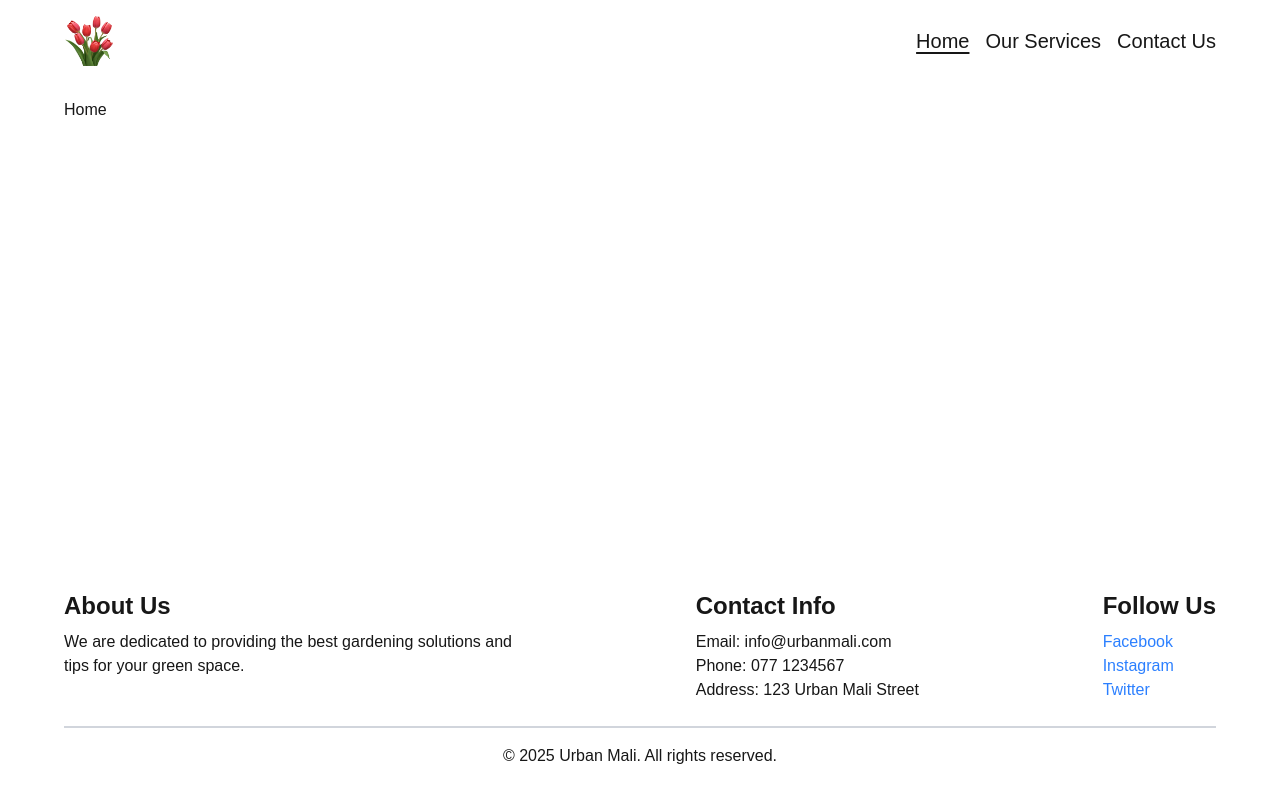
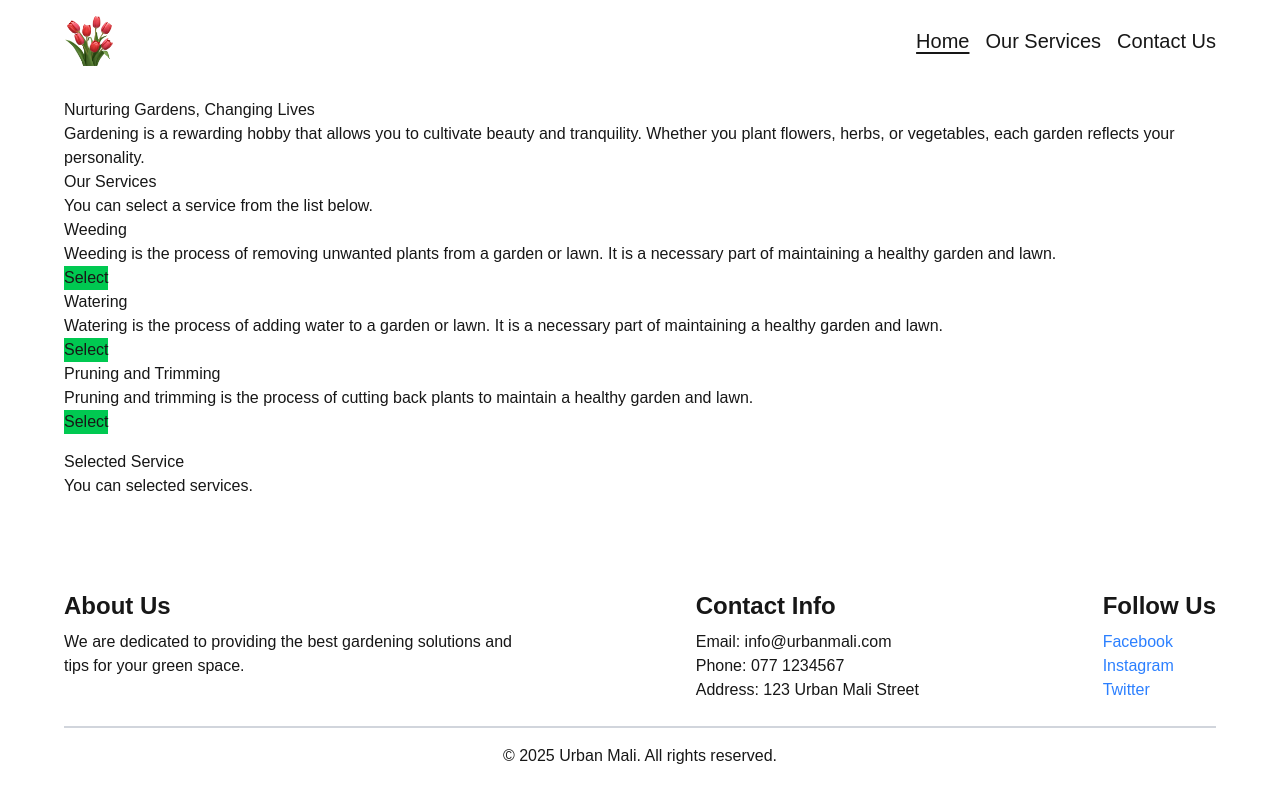
Before and after one commit to Vineethaveerapu/testing-jest, a Next.js app: page / in a window 1280 px wide. Built offline with nearby package versions, Linux system fonts and the light colour scheme.

Commit message:
add service

```diff
--- a/src/app/our-services/page.tsx
+++ /dev/null
@@ -1,12 +0,0 @@
-export const metadata = {
-  title: 'Our Services',
-  description: 'Our Services page',
-};
-
-export default function Page() {
-  return (
-    <div>
-      <h1>Our Services</h1>
-    </div>
-  );
-}
--- a/src/app/page.tsx
+++ b/src/app/page.tsx
@@ -1,12 +1,74 @@
-export const metadata = {
-  title: 'Home',
-  description: 'Home page',
-};
+'use client';
+import ServiceList from '@/components/ServiceList';
+import { useState } from 'react';
+
+export interface Service {
+  id: number;
+  title: string;
+  description: string;
+}
+
+export const ourServices: Service[] = [
+  {
+    id: 1,
+    title: 'Weeding',
+    description:
+      'Weeding is the process of removing unwanted plants from a garden or lawn. It is a necessary part of maintaining a healthy garden and lawn.',
+  },
+  {
+    id: 2,
+    title: 'Watering',
+    description:
+      'Watering is the process of adding water to a garden or lawn. It is a necessary part of maintaining a healthy garden and lawn.',
+  },
+  {
+    id: 3,
+    title: 'Pruning and Trimming',
+    description:
+      'Pruning and trimming is the process of cutting back plants to maintain a healthy garden and lawn.',
+  },
+];
 
 export default function Page() {
+  const [selectedServices, setSelectedServices] = useState<Service[]>([]);
+
+  const addSelectedService = (service: Service) => {
+    setSelectedServices([...selectedServices, service]);
+  };
+
+  const removeSelectedService = (service: Service) => {
+    setSelectedServices(selectedServices.filter((s) => s.id !== service.id));
+  };
+
   return (
     <div>
-      <h1>Home</h1>
+      <h1>Nurturing Gardens, Changing Lives</h1>
+      <p>
+        Gardening is a rewarding hobby that allows you to cultivate beauty and
+        tranquility. Whether you plant flowers, herbs, or vegetables, each
+        garden reflects your personality.
+      </p>
+
+      <div className="flex gap-4 flex-wrap">
+        <div>
+          <h2>Our Services</h2>
+          <p>You can select a service from the list below.</p>
+          <ServiceList
+            items={ourServices}
+            addSelectedService={addSelectedService}
+            isSelectedList={false}
+          />
+        </div>
+        <div>
+          <h2>Selected Service</h2>
+          <p>You can selected services.</p>
+          <ServiceList
+            items={selectedServices}
+            removeSelectedService={removeSelectedService}
+            isSelectedList={true}
+          />
+        </div>
+      </div>
     </div>
   );
 }
--- a/src/components/ServiceItem.tsx
+++ b/src/components/ServiceItem.tsx
@@ -1,7 +1,24 @@
-const ServiceItem = () => {
+import { type Service } from '@/app/page';
+
+export interface ServiceItemProps {
+  id: number;
+  title: string;
+  description: string;
+  isSelectedList: boolean;
+  handleClickService: (service: Service) => void;
+}
+
+const ServiceItem = (props: ServiceItemProps) => {
+  const { id, title, description, isSelectedList, handleClickService } = props;
   return (
     <div>
-      <h1>Service Item</h1>
+      <h4>{title}</h4>
+      <p>{description}</p>
+      <button
+        onClick={() => handleClickService({ title, description, id })}
+        className={`${isSelectedList ? 'bg-red-500' : 'bg-green-500'}`}>
+        {isSelectedList ? 'Remove' : 'Select'}
+      </button>
     </div>
   );
 };
--- a/src/components/ServiceList.tsx
+++ b/src/components/ServiceList.tsx
@@ -1,7 +1,43 @@
-const ServiceList = () => {
+import ServiceItem from './ServiceItem';
+import { type Service } from '@/app/page';
+
+interface ServiceListProps {
+  className?: string;
+  items: Service[];
+  addSelectedService?: (service: Service) => void;
+  removeSelectedService?: (service: Service) => void;
+  isSelectedList?: boolean;
+}
+
+const ServiceList = (props: ServiceListProps) => {
+  const {
+    className = '',
+    items,
+    addSelectedService,
+    removeSelectedService,
+    isSelectedList = false,
+  } = props;
+
+  const handleClickService = (service: Service) => {
+    if (isSelectedList) {
+      removeSelectedService?.(service);
+    } else {
+      addSelectedService?.(service);
+    }
+  };
+
   return (
-    <div>
-      <h1>Service List</h1>
+    <div className={className}>
+      {items.map((item) => (
+        <ServiceItem
+          key={item.id}
+          id={item.id}
+          title={item.title}
+          description={item.description}
+          isSelectedList={isSelectedList}
+          handleClickService={handleClickService}
+        />
+      ))}
     </div>
   );
 };
```
